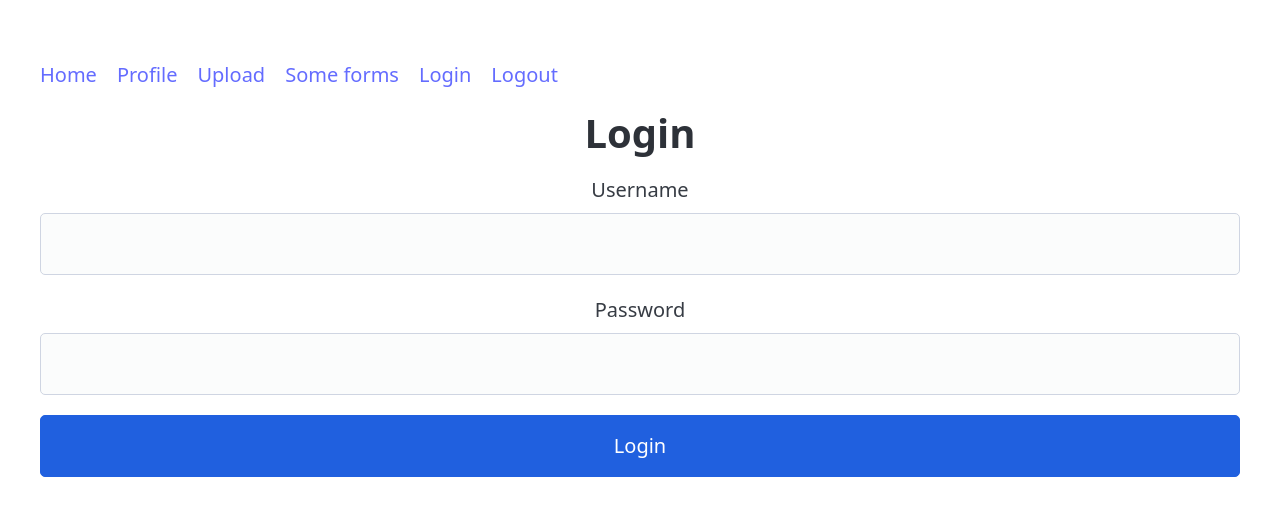
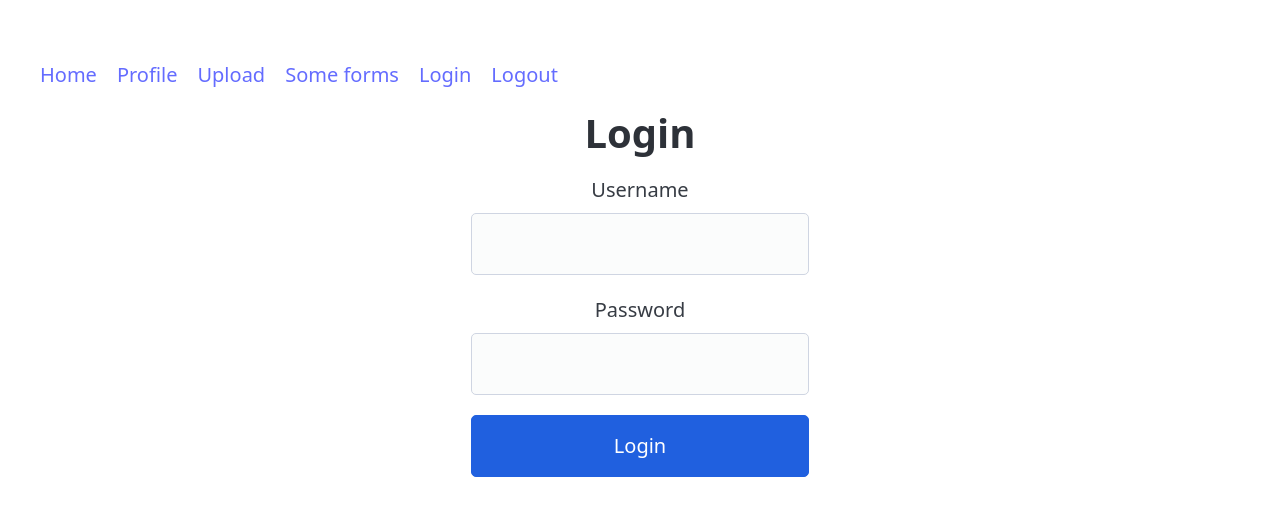
Before and after one commit to irakump/week4-react, a React (Vite) app: page /login in a window 1280 px wide. Shown: the top 516 px of the page. Built offline with nearby package versions, Linux system fonts and the light colour scheme; no server answers.

Commit message:
style: make login form smaller and centered

```diff
--- a/src/App.css
+++ b/src/App.css
@@ -53,3 +53,11 @@
   padding: 5px;
   max-width: 50%;
 }
+
+#login-div {
+  width: 50%;
+  margin: auto;
+  display: flex;
+  flex-direction: column;
+  align-items: center;
+}
--- a/src/components/LoginForm.jsx
+++ b/src/components/LoginForm.jsx
@@ -20,7 +20,6 @@ const LoginForm = () => {
     //await postLogin(formData);
     const userInfo = await postLogin(formData);
     console.log(userInfo);
-
   };
 
   const {inputs, handleInputChange, handleSubmit} = useForm(
@@ -33,6 +32,7 @@ const LoginForm = () => {
   return (
     <>
       <h1>Login</h1>
+      <div id="login-div">
         <form onSubmit={handleSubmit}>
           <div>
             <label htmlFor="loginuser">Username</label>
@@ -56,6 +56,7 @@ const LoginForm = () => {
           </div>
           <button type="submit">Login</button>
         </form>
+      </div>
     </>
   );
 };
```
Also changed, not shown: src/index.css (line endings or trailing spaces). Lines whose indentation alone changed are shown as unchanged.
